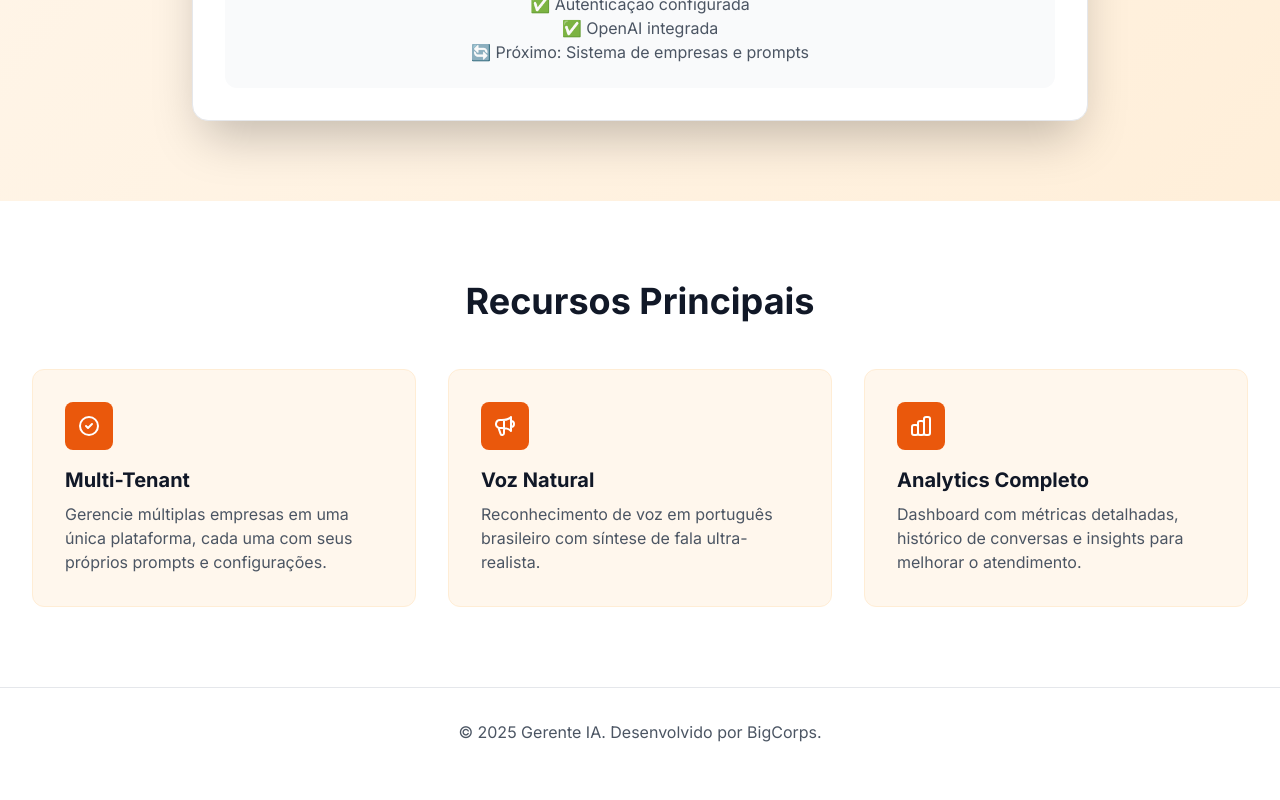
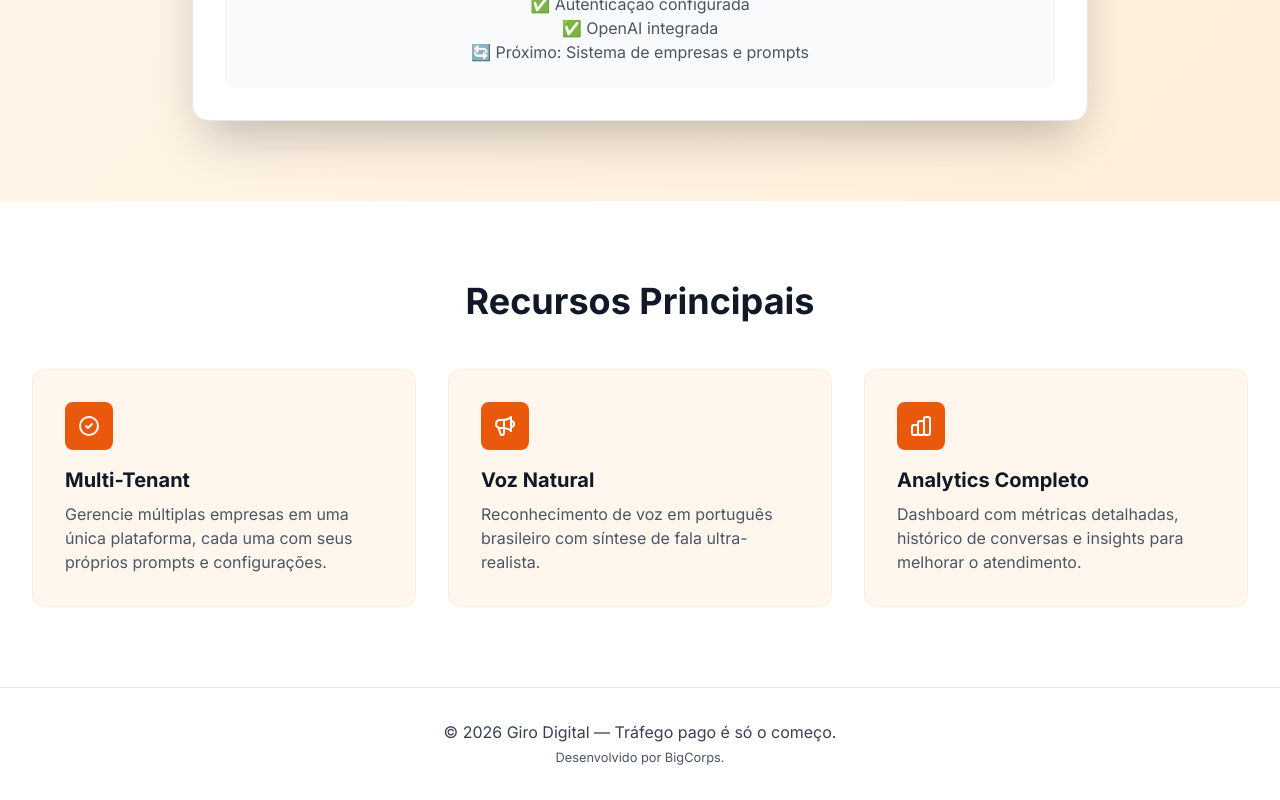
Before and after one commit to BigCorps/minhAi, a Next.js app: page / in a window 1280 px wide. Shown: the part 805-1605 px from the top of the page. Before the commit the page ends 1581 px from the top, so only its background shows below. Built offline with nearby package versions, Linux system fonts and the light colour scheme; no server answers.

Commit message:
Update page.tsx

```diff
--- a/app/page.tsx
+++ b/app/page.tsx
@@ -152,13 +152,24 @@ export default async function Home() {
         </div>
       </section>
 
-      <footer className="bg-white border-t border-gray-200 py-8">
-        <div className="max-w-7xl mx-auto px-4 sm:px-6 lg:px-8">
-          <p className="text-center text-gray-600">
-            © 2025 Gerente IA. Desenvolvido por BigCorps.
+      {/* Footer */}
+      <footer className="border-t py-8 bg-white dark:bg-[#0F140B]">
+        <div className="px-4 text-center text-gray-700 dark:text-gray-300">
+          <p>
+            &copy; {new Date().getFullYear()} Giro Digital — Tráfego pago é só o começo.
           </p>
+          <small>
+            <a
+              href="https://bigcorps.com.br"
+              target="_blank"
+              rel="noreferrer"
+              className="hover:underline text-gray-600 dark:text-gray-400"
+            >
+              Desenvolvido por BigCorps.
+            </a>
+          </small>
         </div>
       </footer>
     </div>
-  );
+  )
 }
```
